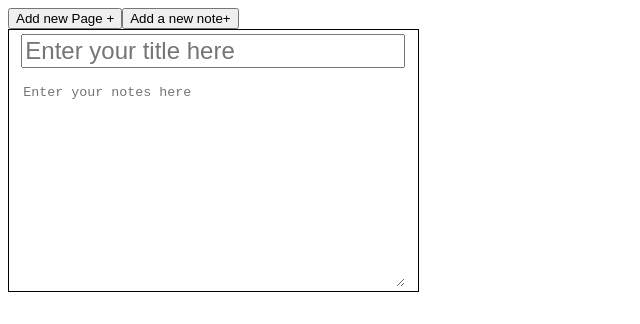
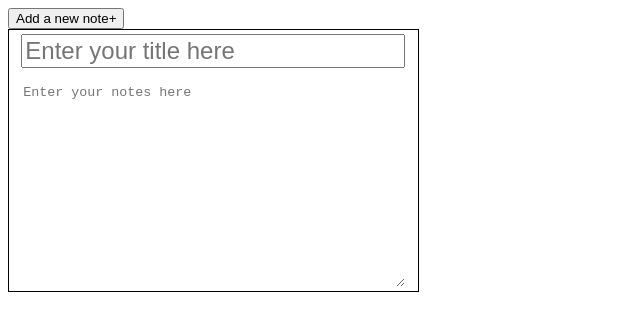
Before and after one commit to sammy8825/notes-app, a React (Create React App) app: page / in a window 1280 px wide. Shown: the top 324 px of the page, without its empty margins (0-640 px from the left). Built offline with nearby package versions, Linux system fonts and the light colour scheme; the HTML template or start-up script is replaced by a standard one.

Commit message:
Removed the add page button

```diff
--- a/src/App.js
+++ b/src/App.js
@@ -3,16 +3,5 @@ import Page from "./components/Page";
 
 
 export default function App() {
-  const [page, addPage] = React.useState([<Page key={0} />]);
-
-  function addNewPage() {
-    addPage(pages => [...pages, <Page key={page.length} />])
-  }
-
-  return (
-    <div>
-      <button onClick={addNewPage}>Add new Page +</button>
-      {page}
-    </div>
-  );
+  return <Page />;
 }
--- a/src/components/Page.js
+++ b/src/components/Page.js
@@ -8,11 +8,9 @@ export default function App() {
         <Note />
     </Grid>]);
     function addNewNote() {
-        if (note.length !== 6) {
-            addNote(notes => [...notes, <Grid item md={4} key={note.length}>
-                <Note />
-            </Grid>]);
-        }
+        addNote(notes => [...notes, <Grid item md={4} key={note.length}>
+            <Note />
+        </Grid>]);
     }
 
     return (
```
